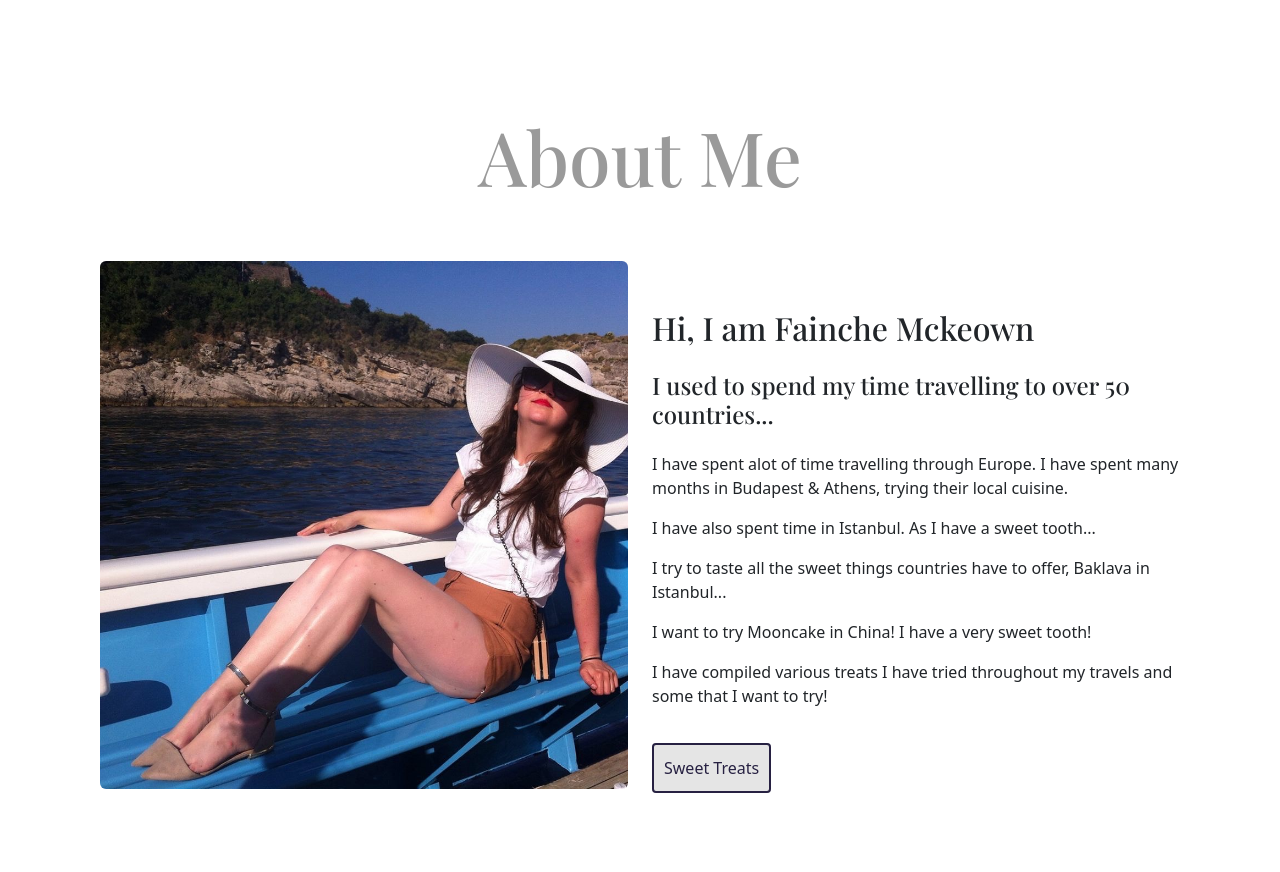
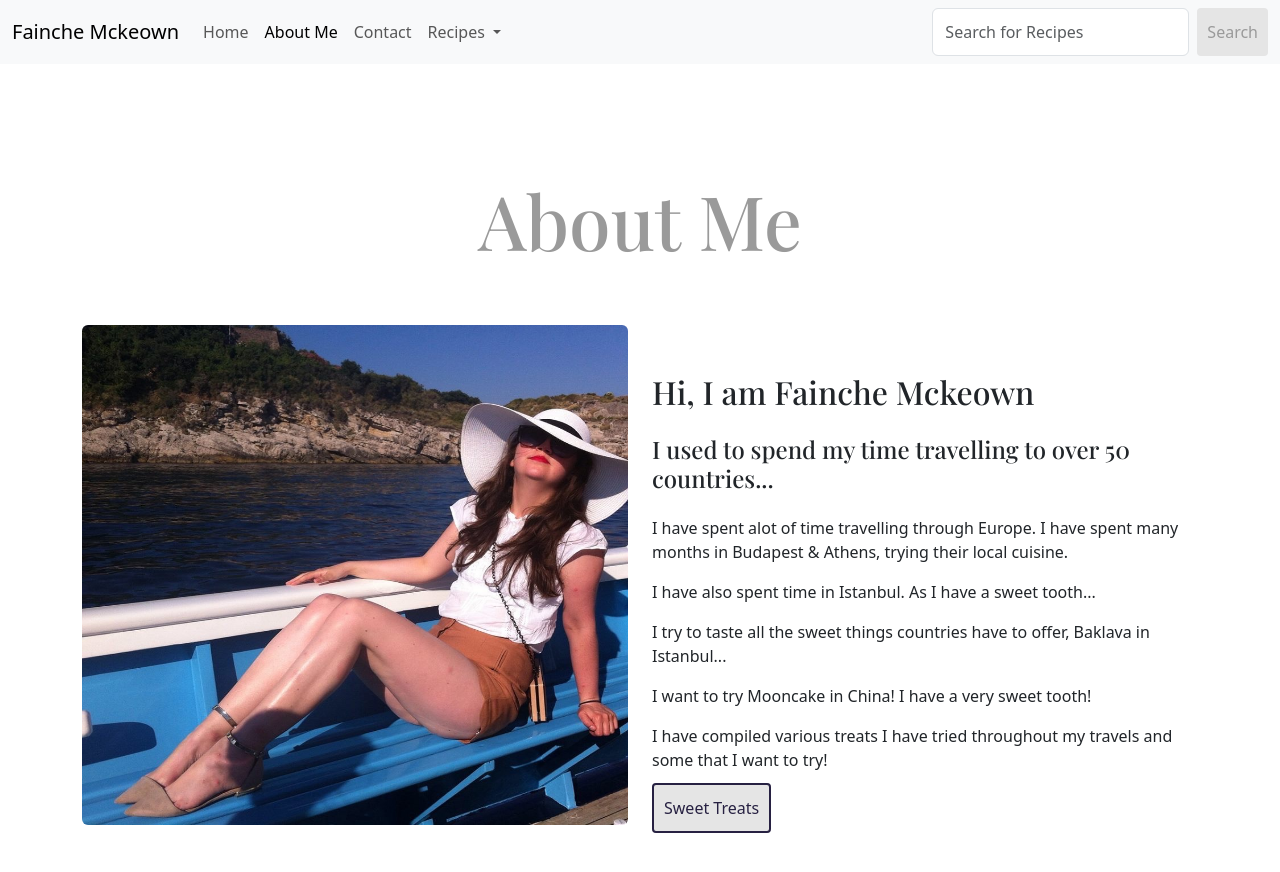
Before and after one commit to faicat99/desserts-collection-project, a plain HTML site: page about.html in a window 1280 px wide. Drawn offline with nearby package versions, Linux system fonts and the light colour scheme; a web font is replaced by a local one.

Commit message:
added navbar to about page and customised

```diff
--- a/about.html
+++ b/about.html
@@ -22,12 +22,50 @@
   <title>About me </title>
 </head>
 <body>
-    <div class="section-container">
+    <nav class="navbar navbar-expand-lg bg-body-tertiary">
+        <div class="container-fluid">
+          <a class="navbar-brand" href="#">Fainche Mckeown</a>
+          <button class="navbar-toggler" type="button" data-bs-toggle="collapse" data-bs-target="#navbarSupportedContent" aria-controls="navbarSupportedContent" aria-expanded="false" aria-label="Toggle navigation">
+            <span class="navbar-toggler-icon"></span>
+          </button>
+          <div class="collapse navbar-collapse" id="navbarSupportedContent">
+            <ul class="navbar-nav me-auto mb-2 mb-lg-0">
+              <li class="nav-item">
+                <a class="nav-link" aria-current="page" href="./index.html">Home</a>
+              </li>
+              <li class="nav-item">
+                <a class="nav-link active" href="./about.html">About Me</a>
+              </li>
+              <li class="nav-item">
+                <a class="nav-link" href="#">Contact</a>
+              </li>
+              <li class="nav-item dropdown">
+                <a class="nav-link dropdown-toggle" href="#" role="button" data-bs-toggle="dropdown" aria-expanded="false">
+                  Recipes
+                </a>
+                <ul class="dropdown-menu">
+                  <li><a class="dropdown-item" href="#">Baklava Recipe</a></li>
+                  <li><a class="dropdown-item" href="#">Pavlova</a></li>
+                  <li><hr class="dropdown-divider"></li>
+                  <li><a class="dropdown-item" href="#"></a></li>
+                </ul>
+              </li>
+            </ul>
+            <form class="d-flex" role="search">
+              <input class="form-control me-2" type="search" placeholder="Search for Recipes" aria-label="Search">
+              <a href="" class="btn-branding" type="submit">Search</a>
+            </form>
+          </div>
+        </div>
+      </nav>
+
+
+    <div class="section-container container">
         <div class="content">
             <h1 class="text-center mb-5">About Me</h1>
                 <div class="row">
                     <div class="col-lg-6">
-                        <img src="images/italy.jpg" class="img-responsive rounded"  alt="Fainche Mckeown" />
+                        <img src="images/italy.jpg" class="img-responsive rounded" width="500" height="500" alt="Fainche Mckeown" />
                     </div>
                         <div class="col-lg-6">
                             <h2 class="mt-5 mb-4">Hi, I am Fainche Mckeown</h2>
@@ -36,7 +74,7 @@
                             <p>I have also spent time in Istanbul. As I have a sweet tooth...</p>
                             <p> I try to taste all the sweet things countries have to offer, Baklava in Istanbul...</p>
                             <p>I want to try Mooncake in China! I have a very sweet tooth!</p>
-                            <p class="mb-5"> I have compiled various treats I have tried throughout my travels and some that I want to try!</p>
+                            <p class="mb-4"> I have compiled various treats I have tried throughout my travels and some that I want to try!</p>
                             <a href="#" class="btn-branding-outline">Sweet Treats</a>
                         </div>
                     </div>
--- a/desserts.css
+++ b/desserts.css
@@ -8,6 +8,7 @@
 .container {
     max-width: 100%;
     margin: 0 auto;
+    padding: 75px;
 }
 
 
@@ -106,6 +107,12 @@ h1, h2, h3, h4, h5, h6 {
 
 
 @media (max-width:900px) {
+
+    .container {
+        max-width: 100%;
+        margin: 0 auto;
+        padding: 40px;
+    }
     .hero {
         padding: 10px;
     }
```
Also changed, not shown: index.html (+8 -16 lines).
